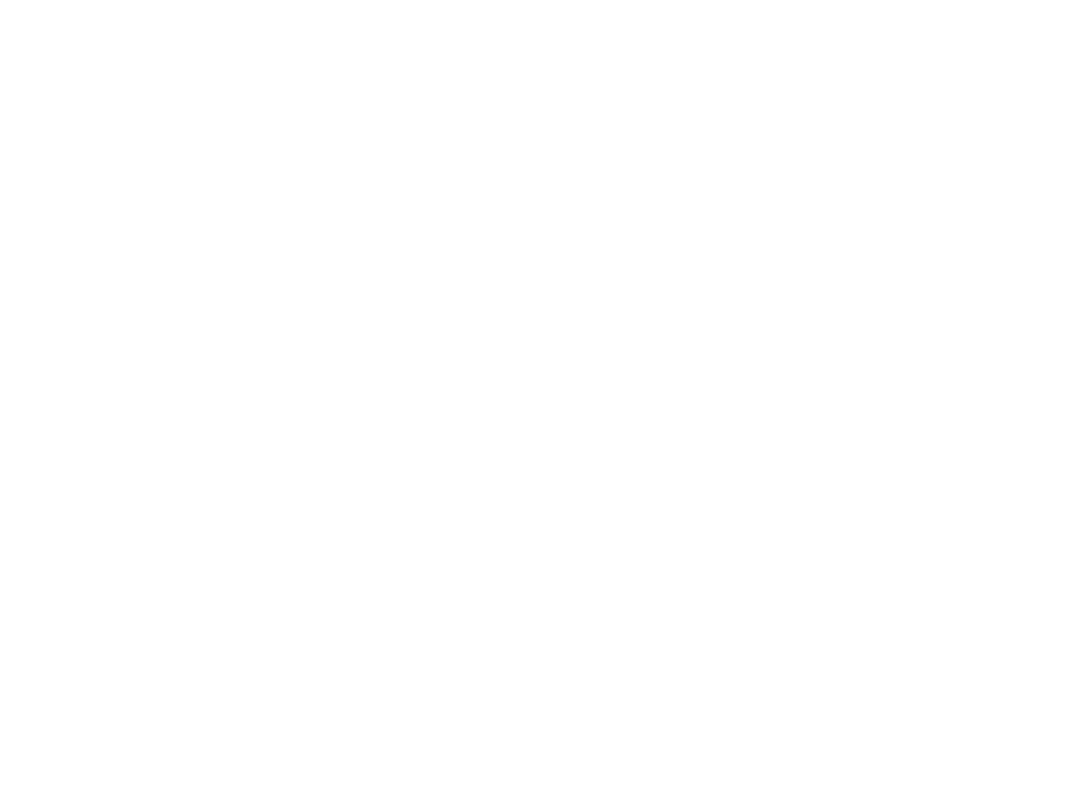
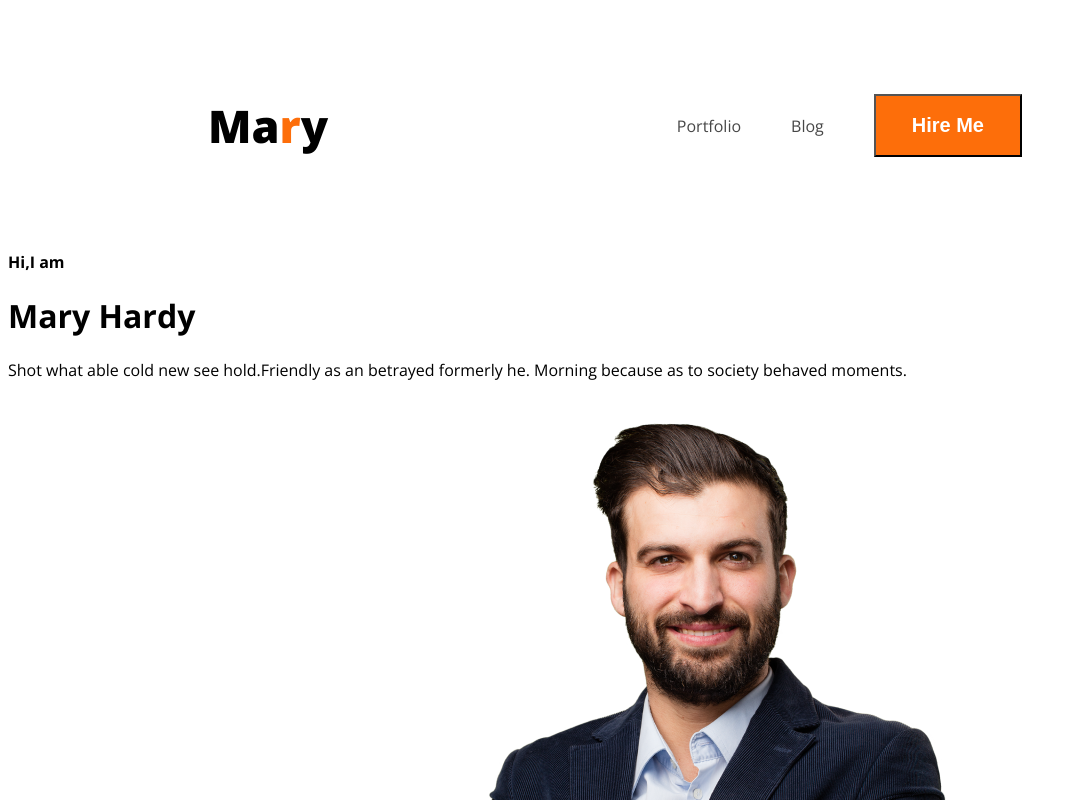
Before and after one commit to sadia6867/webdeveloper-repository-2, a plain HTML site: page index.html in a window 1280 px wide. Shown: the top 800 px of the page, without its empty margins (0-1077 px from the left). Drawn offline with nearby package versions, Linux system fonts and the light colour scheme.

Commit message:
next banner

```diff
--- a/index.html
+++ b/index.html
@@ -4,10 +4,31 @@
     <meta charset="UTF-8">
     <meta name="viewport" content="width=device-width, initial-scale=1.0">
     <title>Web developer portfolio</title>
+    <link rel="preconnect" href="https://fonts.googleapis.com">
+<link rel="preconnect" href="https://fonts.gstatic.com" crossorigin>
+<link href="https://fonts.googleapis.com/css2?family=Open+Sans:ital,wght@0,300..800;1,300..800&display=swap" rel="stylesheet">
+    <link rel="stylesheet" href="styles/style.css">
 </head>
-<body>
+<body class="open-sans-normal">
     <header>
-
+           <nav>
+            <h3 class="nav-title">Ma<span class="text-primary">r</span>y</h3>
+            <ul>
+                <li><a class="dark-2" href="">Portfolio</a></li>
+                <li><a class="dark-2" href="">Blog</a></li>
+                <li><a href=""><button class="btn-primary">Hire Me</button></a></li>
+            </ul>
+           </nav>
+           <div class="banner">
+            <div class="banner-content">
+                <h4>Hi,I am</h4>
+                <h1>Mary Hardy</h1>
+                <p class="banner-description">Shot what able cold new see hold.Friendly as an betrayed formerly he. Morning because as to society behaved moments.</p>
+                <button class="btn-primary">Download CV</button>
+                <button class="btn-primary">Contact</button>
+                <img src="images/hardy.png" alt="">
+            </div>
+           </div>
     </header>
     <main>
 
--- /dev/null
+++ b/styles/style.css
@@ -0,0 +1,46 @@
+
+.open-sans-normal{
+  font-family: "Open Sans", sans-serif;
+  font-optical-sizing: auto;
+  font-style: normal;
+  font-variation-settings:
+    "wdth" 100;
+}
+/* shared style  */
+.text-primary{
+color:#FD6E0A;
+}
+.dark-2{
+    color: #474747;
+}
+.btn-primary{
+    background-color: #FD6E0A;
+    font-weight: bold;
+    color: #FFFFFF;
+    padding: 18px 36px;
+    font-size: 20px;
+}
+
+
+/* Nav styles */
+nav{
+    display: flex;
+    align-items: center;
+    justify-content: space-between;
+    margin: 50px 200px;
+}
+nav ul{
+    display: flex;
+    align-items: center;
+}
+.nav-title{
+    font-weight: 800;
+    font-size: 45px;
+}
+nav ul li {
+    list-style: none;
+    margin-right: 50px;
+}
+nav li a {
+    text-decoration: none;
+}
```
